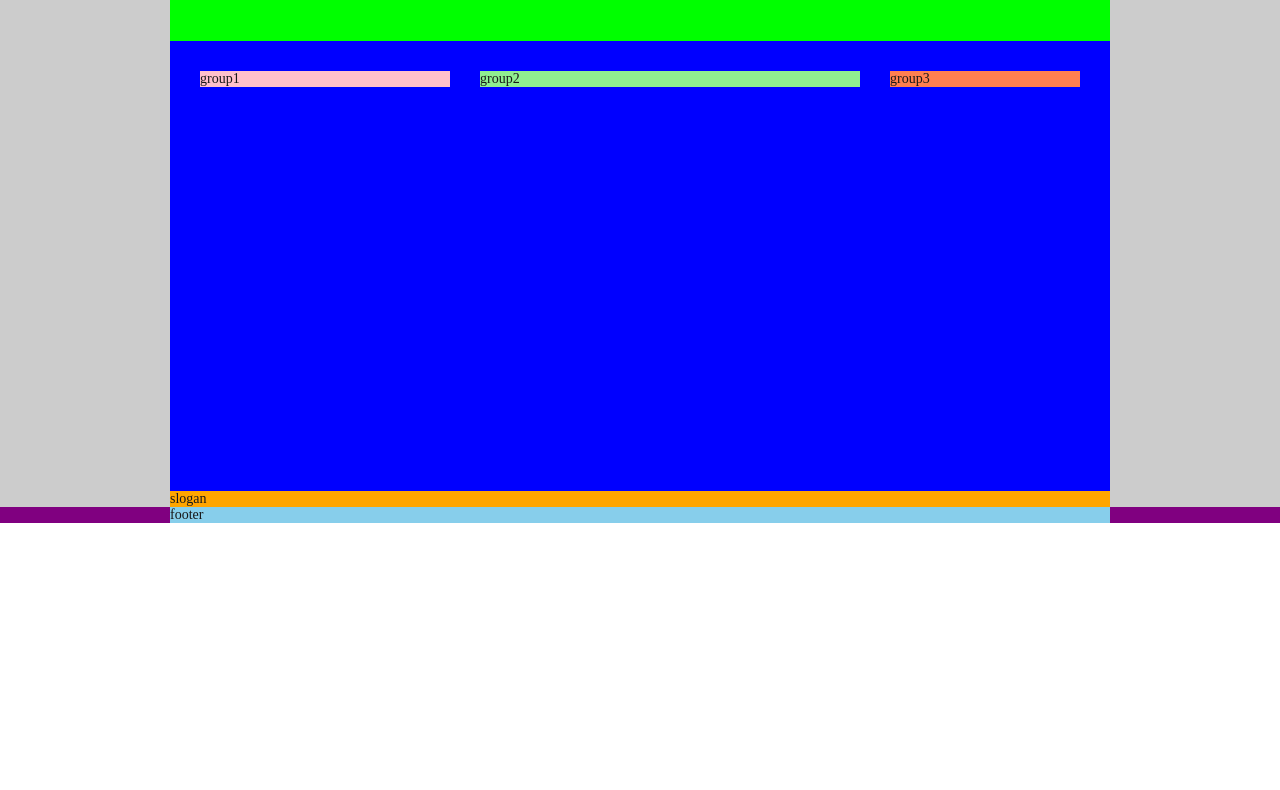
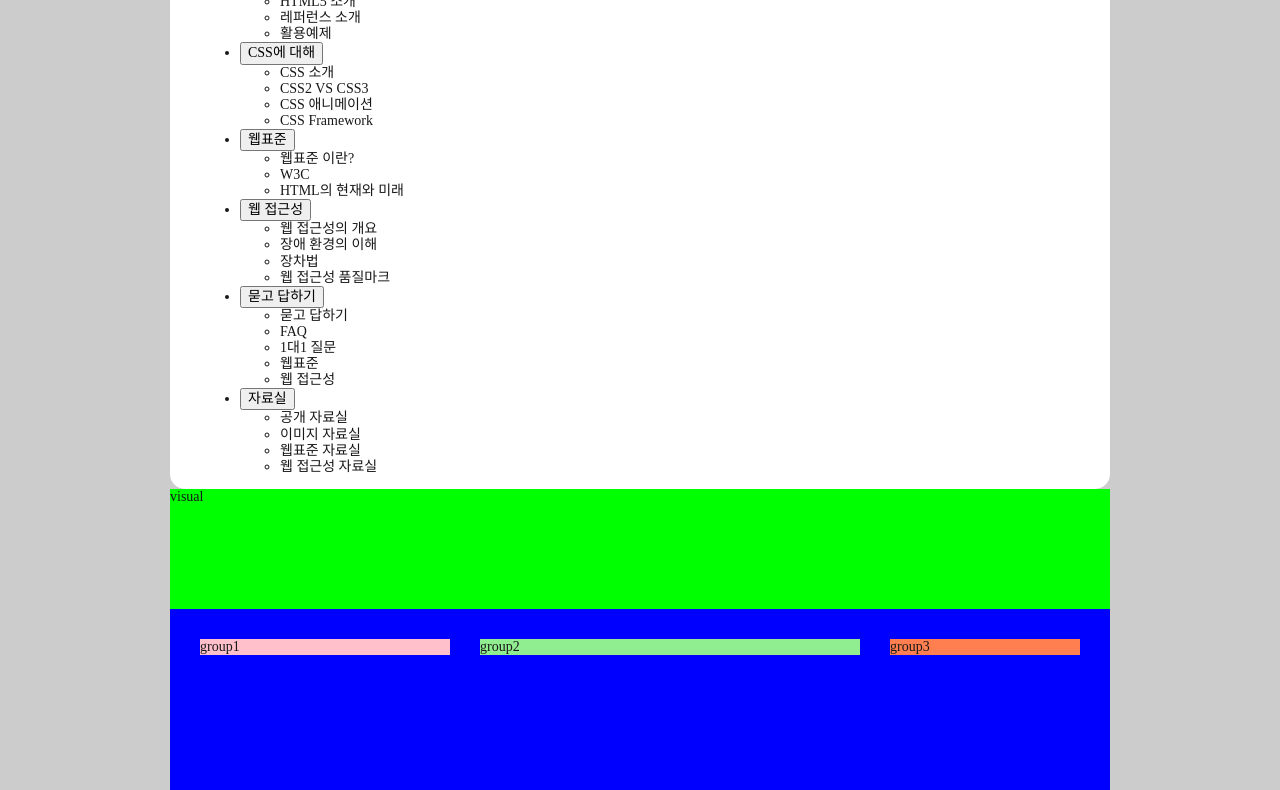
Before and after one commit to jjm2317/FDS17_Fixed, a plain HTML site: page index.html in a window 1280 px wide. Shown: the part 115-905 px from the top of the page. Before the commit the page ends 800 px from the top, so only its background shows below. Drawn offline with Linux system fonts and the light colour scheme; a web font is replaced by a local one.

Commit message:
메인메뉴 마크업

```diff
--- a/index.html
+++ b/index.html
@@ -34,6 +34,76 @@
       </li>
 
     </ul>
+    <nav class="navigation">
+      <h2 class="ally-hidden">메인 메뉴</h2>
+      <ul class="menu">
+        <li class="menu-item">
+          <button type="button"class="btn-menu">
+            HTML에 대해
+          </button>
+            <ul class="sub-menu sub-menu1">
+              <li><a href="#">HTML5 소개</a></li>
+              <li><a href="#">레퍼런스 소개</a></li>
+              <li><a href="#">활용예제</a></li>
+            </ul>
+        </li>
+        <li class="menu-item">
+          <button type="button"class="btn-menu">
+            CSS에 대해
+          </button>
+            <ul class="sub-menu sub-menu1">
+              <li><a href="#">CSS 소개</a></li>
+              <li><a href="#">CSS2 VS CSS3</a></li>
+              <li><a href="#">CSS 애니메이션</a></li>
+              <li><a href="#">CSS Framework</a></li>
+            </ul>
+        </li>
+        <li class="menu-item">
+          <button type="button"class="btn-menu">
+            웹표준
+          </button>
+            <ul class="sub-menu sub-menu1">
+              <li><a href="#">웹표준 이란?</a></li>
+              <li><a href="#">W3C</a></li>
+              <li><a href="#">HTML의 현재와 미래</a></li>
+            </ul>
+        </li>
+        <li class="menu-item">
+          <button type="button"class="btn-menu">
+            웹 접근성
+          </button>
+            <ul class="sub-menu sub-menu1">
+              <li><a href="#">웹 접근성의 개요</a></li>
+              <li><a href="#">장애 환경의 이해</a></li>
+              <li><a href="#">장차법</a></li>
+              <li><a href="#">웹 접근성 품질마크</a></li>
+            </ul>
+        </li>
+        <li class="menu-item">
+          <button type="button"class="btn-menu">
+            묻고 답하기
+          </button>
+            <ul class="sub-menu sub-menu1">
+              <li><a href="#">묻고 답하기</a></li>
+              <li><a href="#">FAQ</a></li>
+              <li><a href="#">1대1 질문</a></li>
+              <li><a href="#">웹표준</a></li>
+              <li><a href="#">웹 접근성</a></li>
+            </ul>
+        </li>
+        <li class="menu-item">
+          <button type="button"class="btn-menu">
+            자료실
+          </button>
+            <ul class="sub-menu sub-menu1">
+              <li><a href="#">공개 자료실</a></li>
+              <li><a href="#">이미지 자료실</a></li>
+              <li><a href="#">웹표준 자료실</a></li>
+              <li><a href="#">웹 접근성 자료실</a></li>
+            </ul>
+        </li>
+      </ul>
+    </nav>
     </header>
     <div class="visual">visual</div>
     <main class="main ">
```
